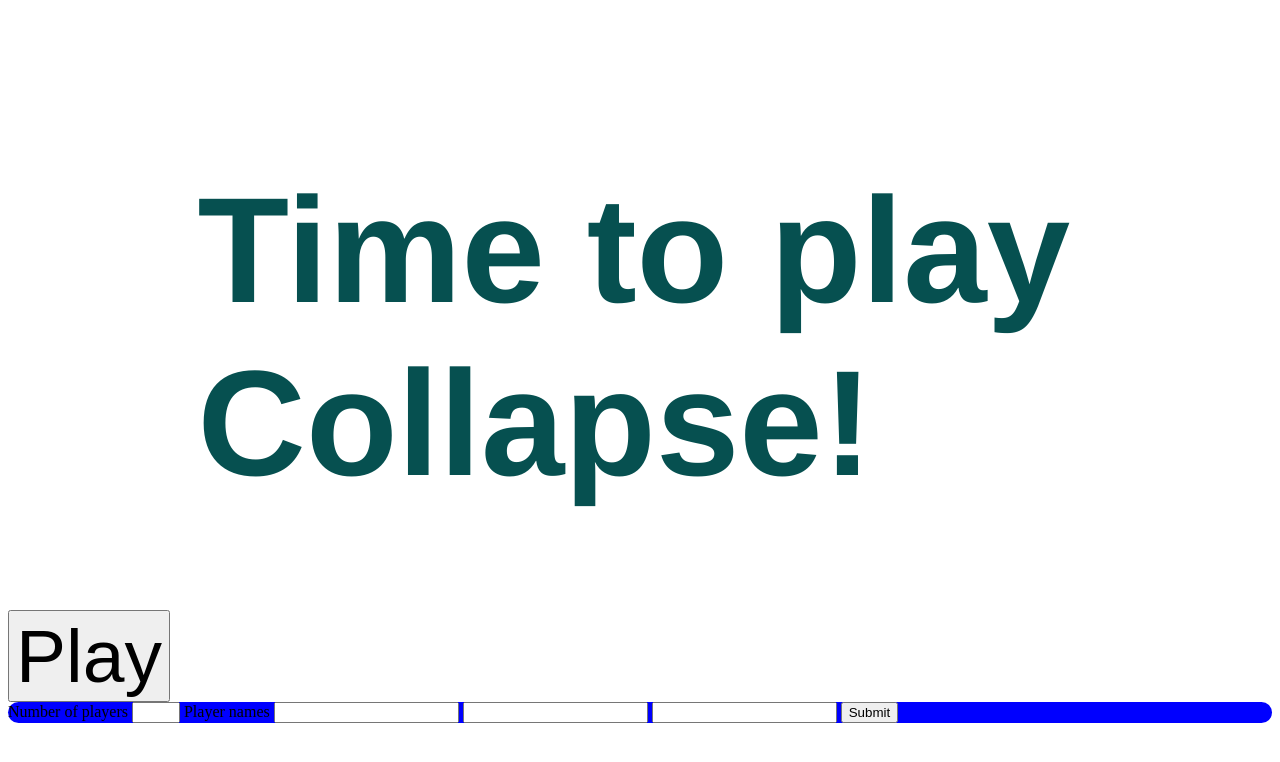
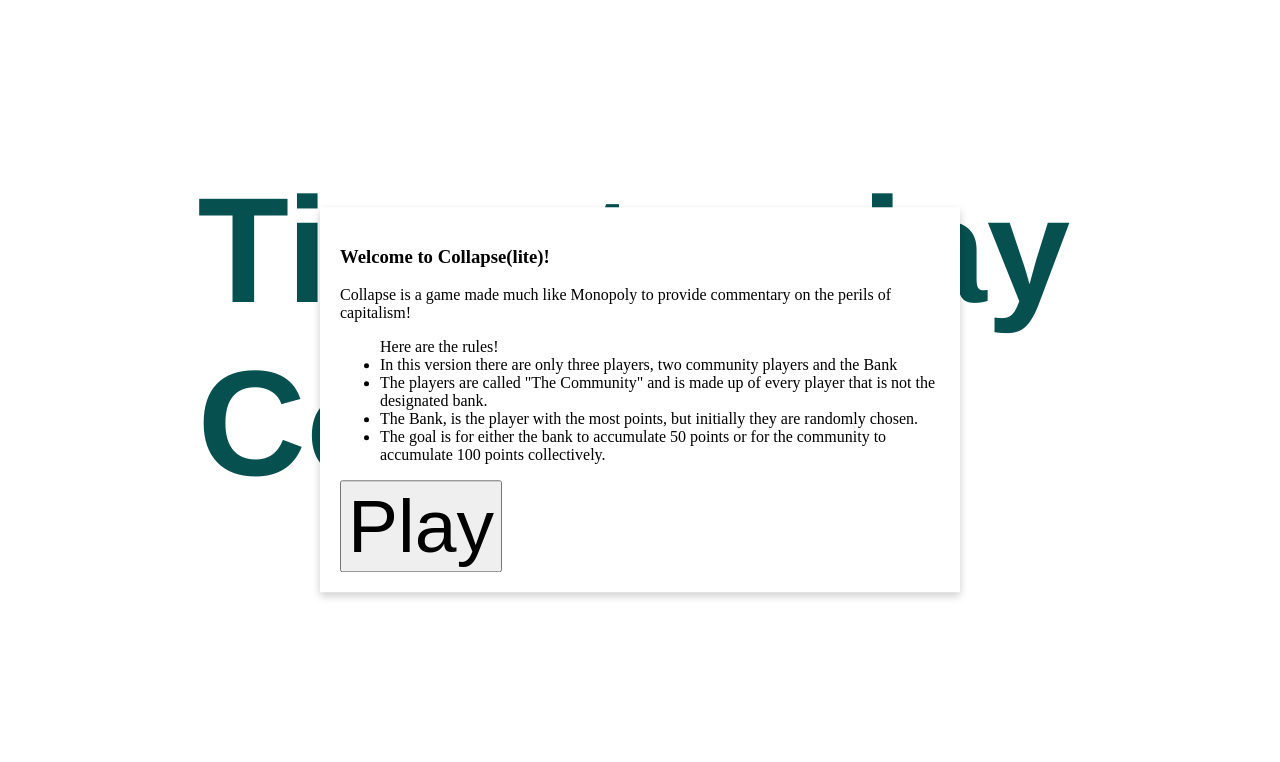
Before and after one commit to trapdracula/collapse-board-game, a plain HTML site: page index.html in a window 1280 px wide. Both pictures are taken after a click on the button "Play". Drawn offline with Linux system fonts and the light colour scheme.

Commit message:
LOTS of updates added popup for rules explanation created players array May add second JS file for the game functions

```diff
--- a/css/styles.css
+++ b/css/styles.css
@@ -1,4 +1,4 @@
-.welcome{
+.welcome {
     padding-left: 15%;
     padding-right: 15%;
     padding-top: 5%;
@@ -8,24 +8,44 @@
 }
 
 #dice-container {
-  display: inline;
+    display: inline;
 }
+
 .btn-roll-dice {
     margin-top: 10px;
 }
+
 #die1 {
     display: flexbox;
 }
+
 #die2 {
     display: flexbox;
 }
-.play-btn{
-    font-family:sans-serif;
+
+.play-btn {
+    font-family: sans-serif;
     display: grid;
     font-size: 75px;
 
 }
-#input-form{
-    border-radius: 25px;
-    background-color: blue ;
+
+#myModal {
+    position: fixed;
+    top: 50%;
+    left: 50%;
+    transform: translate(-50%, -50%);
+    background-color: white;
+    padding: 20px;
+    box-shadow: 0 4px 8px rgba(0, 0, 0, 0.2);
+    z-index: 1000;
+    animation: fadeIn 5s;
 }
+
+#main-content {
+    display: none;
+}
+
+h3 {
+    position: relative;
+}
--- a/index.html
+++ b/index.html
@@ -10,20 +10,25 @@
     <h1 class="welcome">Time to play Collapse!</h1>
   </head>
   <body>
-    <button type="button" class="play-btn" onclick="getInfo()">Play</button>
-    <div id="input-form" style="display: none">
-      <form action="" id="setup">
-        <label for="player-count">Number of players</label>
-        <input type="number" id="playerCount" min="3" max="6"/>
-        <label for="players">Player names</label>
-        <input type="text" id="player1"/>
-        <input type="text" id="player2"/>
-        <input type="text" id="player3"/>
-        <input type="text" id="player4" style="display:none;"/>
-        <input type="text" id="player5" style="display:none;"/>
-        <input type="text" id="player6" style="display:none;"/>
-        <input type="submit" onclick="getPlayers()">
-      </form>
+    <div id="myModal">
+      <h3>Welcome to Collapse(lite)!</h3>
+     <p>Collapse is a game made much like Monopoly to provide commentary on the perils of capitalism!</p>
+     <ul class="rules-list"> Here are the rules!
+      <li>In this version there are only three players, two community players and the Bank</li>
+      <li>The players are called "The Community" and is made up of every player that is not the designated bank.</li>
+      <li>The Bank, is the player with the most points, but initially they are randomly chosen.</li>
+      <li>The goal is for either the bank to accumulate 50 points or for the community to accumulate 100 points collectively.</li>
+     </ul>
+    <button type="button" class="play-btn" onclick="closeModal()">Play</button>
+    </div>
+    <div id="main-content">
+      <div id="dice-container">
+        <div id="die1"></div>
+        <div id="die2"></div>
+      </div>
+      <button type="button" class="btn-roll-dice" onclick="diceRoller()">
+        Roll Dice
+      </button>
     </div>
   </body>
 </html>
--- a/js/script.js
+++ b/js/script.js
@@ -1,36 +1,18 @@
-const game = {
-   players: [], // Array to store player objects
-   bank: null, // The current bank player
-   equityPile: 0, // The shared equity pile
-   turnIndex: 0, // Keeps track of whose turn it is
-   playerCount: 0, // Sets number of players
-};
+const players = [
+   { name: "Player 1", score: 0 },
+   { name: "Player 2", score: 0 },
+   { name: "Player 3", score: 0 }
+];
+
 var diceContainer = document.getElementById("dice-container");
 var die1 = document.getElementById("die1")
 var die2 = document.getElementById("die2")
-
-const form = document.getElementById("setup");
-function getInfo() {
-   document.getElementById('input-form').style.display = 'block';
-};
-function getPlayers() {
-   document.getElementById('playerCount');
-   if (playerCount = 4)
-      document.getElementByid('player4').style.display = "block";
-   if (playerCount = 5)
-      document.getElementByid('player4').style.display = "block";
-   document.getElementsById('player5').style.display = "block";
-   if (playerCount = 6)
-      document.getElementByid('player4').style.display = "block";
-   document.getElementById('player5').style.display = "block";
-   document.getElementById('player6').style.display = "block";
+function openModal() {
+   document.getElementById("myModal").style.display = "block";
 }
-
-form.addEventListener('playerCount', getPlayers)
-
-getPlayers;
-function startGame() {
-   document.getElementsByClassName('main-content').style.display = 'block'
+function closeModal() {
+   document.getElementById("myModal").style.display = "none";
+   document.getElementById("main-content").style.display = "block";
 }
 function rollDie1() {
    return Math.floor(Math.random() * 6) + 1;
@@ -47,7 +29,10 @@ function diceRoller() {
    die2.innerHTML = pts2;
 }
 
-if (pts1 + pts2) {
+function updateScores() {
+
+}
+if (pts1 + pts2 % < 0) {
 
 } else {
 
```
Also changed, not shown: collapse.html (+1 -14 lines).
